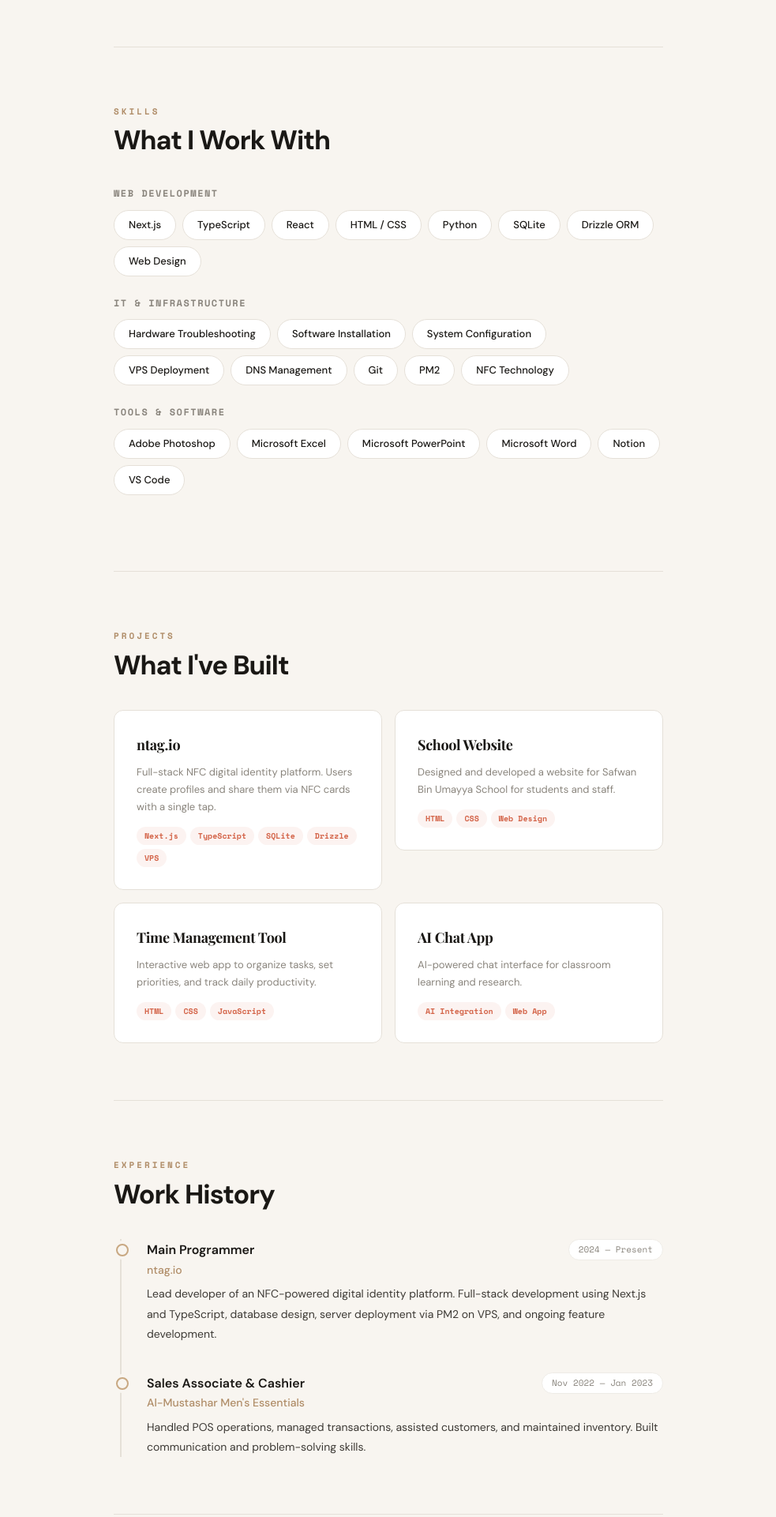
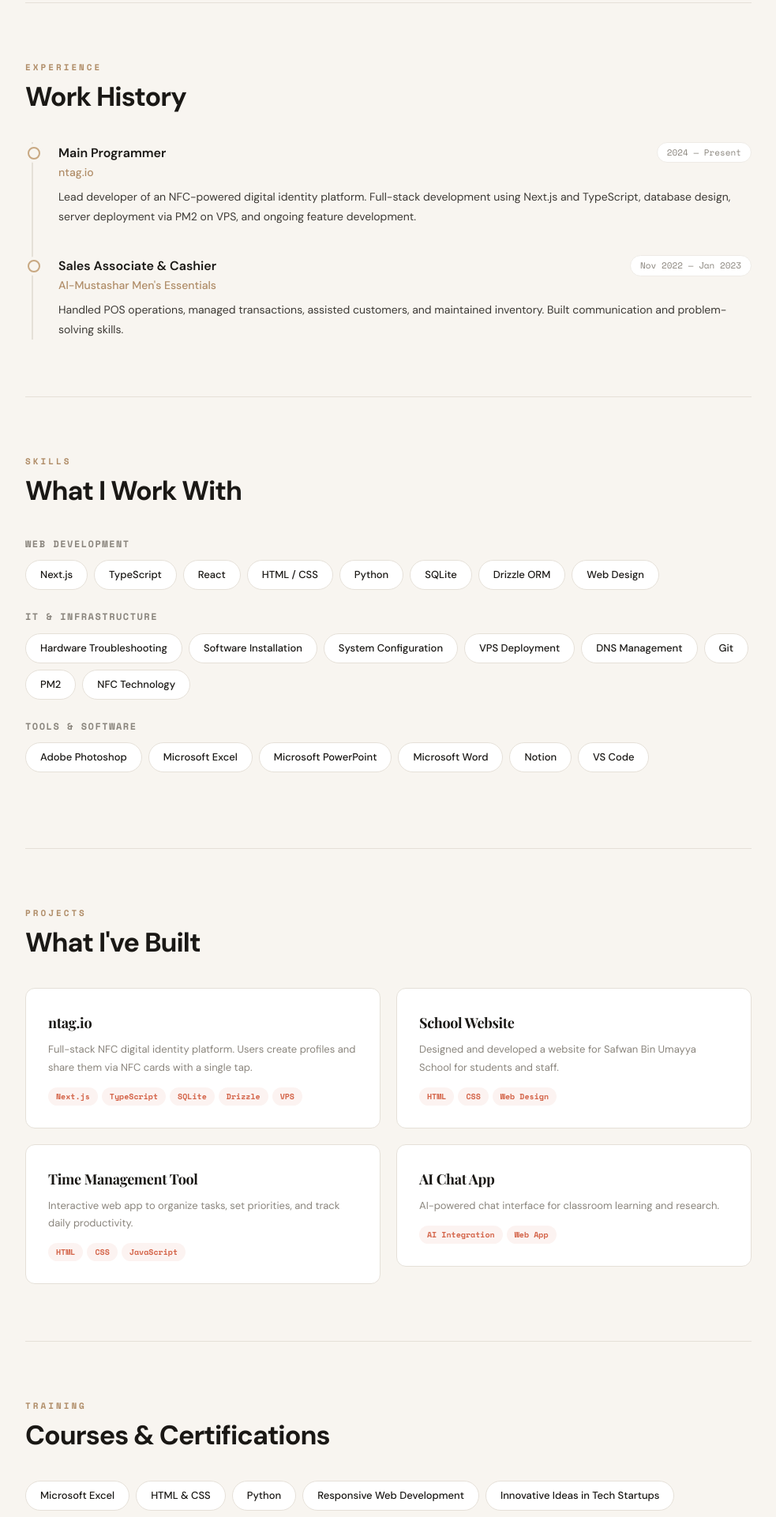
Before and after one commit to Nawaf659/nawaf659.github.io, a plain HTML site: page index.html in a window 1536 px wide. Shown: the part 616-2537 px from the top of the page at 79% size, without its empty margins (276-1259 px from the left). Drawn offline with nearby package versions, Linux system fonts and the light colour scheme.

Commit message:
fix layout

```diff
--- a/index.html
+++ b/index.html
@@ -25,8 +25,8 @@ html[dir="rtl"] body{font-family:'IBM Plex Sans Arabic','DM Sans',sans-serif}
 html[dir="rtl"] *{letter-spacing:0 !important}
 h1,h2,h3{font-family:'Playfair Display',Georgia,serif}
 html[dir="rtl"] h1,html[dir="rtl"] h2,html[dir="rtl"] h3{font-family:'IBM Plex Sans Arabic',serif}
-.page{max-width:1100px;margin:0 auto}
-.content{max-width:740px;margin:0 auto;padding:0 32px}
+.page{max-width:1200px;margin:0 auto}
+.content{max-width:960px;margin:0 auto;padding:0 40px}
 
 /* Topbar */
 .topbar{position:fixed;top:0;left:0;right:0;z-index:100;background:rgba(248,245,240,0.9);backdrop-filter:blur(16px);border-bottom:1px solid var(--border);transition:background 0.4s}
@@ -135,14 +135,14 @@ html[dir="rtl"] .lang-pill .ln{font-family:'IBM Plex Sans Arabic',serif}
 .c-icon.ph{background:rgba(34,160,90,0.08);color:#22a05a}
 .c-icon.li{background:rgba(10,102,194,0.08);color:#0a66c2}
 .c-card .c-label{font-size:11px;color:var(--muted);font-weight:600;text-transform:uppercase;letter-spacing:1px;font-family:'Space Mono',monospace}
-.c-card .c-val{font-size:13px;font-weight:500}
+.c-card .c-val{font-size:12px;font-weight:500;white-space:nowrap;overflow:hidden;text-overflow:ellipsis}
 
 footer{padding:48px 32px;text-align:center;font-size:12px;color:var(--muted);font-family:'Space Mono',monospace;border-top:1px solid var(--border)}
 
 /* CV Modal */
 .cv-overlay{display:none;position:fixed;top:0;left:0;right:0;bottom:0;background:rgba(0,0,0,0.6);z-index:200;justify-content:center;align-items:flex-start;padding:40px 20px;overflow-y:auto}
 .cv-overlay.open{display:flex}
-.cv-box{background:#fff;color:#1a1a1a;max-width:700px;width:100%;border-radius:12px;padding:48px 44px;position:relative;font-family:'DM Sans',sans-serif;line-height:1.6}
+.cv-box{background:#fff;color:#1a1a1a;max-width:700px;width:100%;border-radius:12px;padding:48px 44px;position:relative;font-family:'DM Sans',sans-serif;line-height:1.6;direction:ltr;text-align:left}
 .cv-close{position:absolute;top:16px;right:16px;width:36px;height:36px;border-radius:50%;border:1px solid #ddd;background:#fff;cursor:pointer;font-size:18px;display:flex;align-items:center;justify-content:center;color:#333}
 .cv-close:hover{background:#f5f5f5}
 .cv-actions{position:absolute;top:16px;right:64px;display:flex;gap:8px}
@@ -203,7 +203,9 @@ footer{padding:48px 32px;text-align:center;font-size:12px;color:var(--muted);fon
   .contact-row{grid-template-columns:repeat(2,1fr)}
 }
 @media(min-width:1400px){
-  .content{max-width:760px}
+  .content{max-width:1000px}
+  .hero-grid{grid-template-columns:200px 1fr;gap:56px}
+  .proj-grid{gap:20px}
 }
 </style>
 </head>
@@ -212,9 +214,9 @@ footer{padding:48px 32px;text-align:center;font-size:12px;color:var(--muted);fon
   <div class="logo">N<em>A</em></div>
   <div class="topbar-right">
     <nav class="topbar-nav">
+      <a href="#experience" data-en="Experience" data-ar="الخبرات">Experience</a>
       <a href="#skills" data-en="Skills" data-ar="المهارات">Skills</a>
       <a href="#projects" data-en="Projects" data-ar="المشاريع">Projects</a>
-      <a href="#experience" data-en="Experience" data-ar="الخبرات">Experience</a>
       <a href="#contact" data-en="Contact" data-ar="التواصل">Contact</a>
     </nav>
     <button class="lang-btn" onclick="toggleLang()">عربي</button>
@@ -224,9 +226,9 @@ footer{padding:48px 32px;text-align:center;font-size:12px;color:var(--muted);fon
 </div></div>
 
 <div class="mobile-menu" id="mob">
+  <a href="#experience" onclick="closeMenu()" data-en="Experience" data-ar="الخبرات">Experience</a>
   <a href="#skills" onclick="closeMenu()" data-en="Skills" data-ar="المهارات">Skills</a>
   <a href="#projects" onclick="closeMenu()" data-en="Projects" data-ar="المشاريع">Projects</a>
-  <a href="#experience" onclick="closeMenu()" data-en="Experience" data-ar="الخبرات">Experience</a>
   <a href="#contact" onclick="closeMenu()" data-en="Contact" data-ar="التواصل">Contact</a>
 </div>
 
@@ -342,6 +344,15 @@ footer{padding:48px 32px;text-align:center;font-size:12px;color:var(--muted);fon
   </section>
   <div class="divider"></div>
 
+  <section class="sect" id="experience">
+    <div class="rv"><div class="sect-label" data-en="Experience" data-ar="الخبرات">Experience</div><div class="sect-title" data-en="Work History" data-ar="السيرة المهنية">Work History</div></div>
+    <div class="tl rv">
+      <div class="tl-item"><div class="tl-top"><div><div class="tl-role" data-en="Main Programmer" data-ar="المبرمج الرئيسي">Main Programmer</div><div class="tl-co">ntag.io</div></div><div class="tl-date">2024 — Present</div></div><div class="tl-desc" data-en="Lead developer of an NFC-powered digital identity platform. Full-stack development using Next.js and TypeScript, database design, server deployment via PM2 on VPS, and ongoing feature development." data-ar="المطور الرئيسي لمنصة هوية رقمية تعمل بتقنية NFC. التطوير الكامل باستخدام Next.js و TypeScript، تصميم قواعد البيانات، نشر وصيانة السيرفر عبر PM2 على VPS، وتطوير الميزات الجديدة.">Lead developer of an NFC-powered digital identity platform. Full-stack development using Next.js and TypeScript, database design, server deployment via PM2 on VPS, and ongoing feature development.</div></div>
+      <div class="tl-item"><div class="tl-top"><div><div class="tl-role" data-en="Sales Associate & Cashier" data-ar="بائع وكاشير">Sales Associate & Cashier</div><div class="tl-co" data-en="Al-Mustashar Men's Essentials" data-ar="المستشار للمستلزمات الرجالية">Al-Mustashar Men's Essentials</div></div><div class="tl-date">Nov 2022 — Jan 2023</div></div><div class="tl-desc" data-en="Handled POS operations, managed transactions, assisted customers, and maintained inventory. Built communication and problem-solving skills." data-ar="إدارة نقاط البيع والمعاملات اليومية، مساعدة العملاء، والحفاظ على تنظيم المخزون. تطوير مهارات التواصل وحل المشكلات.">Handled POS operations, managed transactions, assisted customers, and maintained inventory. Built communication and problem-solving skills.</div></div>
+    </div>
+  </section>
+  <div class="divider"></div>
+
   <section class="sect" id="skills">
     <div class="rv"><div class="sect-label" data-en="Skills" data-ar="المهارات">Skills</div><div class="sect-title" data-en="What I Work With" data-ar="الأدوات والتقنيات">What I Work With</div></div>
     <div class="rv skills-group"><div class="skills-group-label" data-en="Web Development" data-ar="تطوير المواقع">Web Development</div><div class="tags"><span class="tag">Next.js</span><span class="tag">TypeScript</span><span class="tag">React</span><span class="tag">HTML / CSS</span><span class="tag">Python</span><span class="tag">SQLite</span><span class="tag">Drizzle ORM</span><span class="tag">Web Design</span></div></div>
@@ -357,15 +368,6 @@ footer{padding:48px 32px;text-align:center;font-size:12px;color:var(--muted);fon
       <div class="rv"><div class="proj"><div class="proj-name" data-en="School Website" data-ar="موقع المدرسة">School Website</div><div class="proj-desc" data-en="Designed and developed a website for Safwan Bin Umayya School for students and staff." data-ar="تصميم وتطوير موقع إلكتروني لمدرسة صفوان بن أمية للطلاب والموظفين.">Designed and developed a website for Safwan Bin Umayya School for students and staff.</div><div class="proj-tech"><span>HTML</span><span>CSS</span><span>Web Design</span></div></div></div>
       <div class="rv"><div class="proj"><div class="proj-name" data-en="Time Management Tool" data-ar="أداة إدارة الوقت">Time Management Tool</div><div class="proj-desc" data-en="Interactive web app to organize tasks, set priorities, and track daily productivity." data-ar="تطبيق ويب تفاعلي لتنظيم المهام وتحديد الأولويات ومتابعة الإنتاجية.">Interactive web app to organize tasks, set priorities, and track daily productivity.</div><div class="proj-tech"><span>HTML</span><span>CSS</span><span>JavaScript</span></div></div></div>
       <div class="rv"><div class="proj"><div class="proj-name" data-en="AI Chat App" data-ar="تطبيق محادثة ذكاء اصطناعي">AI Chat App</div><div class="proj-desc" data-en="AI-powered chat interface for classroom learning and research." data-ar="واجهة محادثة بالذكاء الاصطناعي للتعلم والبحث الصفي.">AI-powered chat interface for classroom learning and research.</div><div class="proj-tech"><span>AI Integration</span><span>Web App</span></div></div></div>
-    </div>
-  </section>
-  <div class="divider"></div>
-
-  <section class="sect" id="experience">
-    <div class="rv"><div class="sect-label" data-en="Experience" data-ar="الخبرات">Experience</div><div class="sect-title" data-en="Work History" data-ar="السيرة المهنية">Work History</div></div>
-    <div class="tl rv">
-      <div class="tl-item"><div class="tl-top"><div><div class="tl-role" data-en="Main Programmer" data-ar="المبرمج الرئيسي">Main Programmer</div><div class="tl-co">ntag.io</div></div><div class="tl-date">2024 — Present</div></div><div class="tl-desc" data-en="Lead developer of an NFC-powered digital identity platform. Full-stack development using Next.js and TypeScript, database design, server deployment via PM2 on VPS, and ongoing feature development." data-ar="المطور الرئيسي لمنصة هوية رقمية تعمل بتقنية NFC. التطوير الكامل باستخدام Next.js و TypeScript، تصميم قواعد البيانات، نشر وصيانة السيرفر عبر PM2 على VPS، وتطوير الميزات الجديدة.">Lead developer of an NFC-powered digital identity platform. Full-stack development using Next.js and TypeScript, database design, server deployment via PM2 on VPS, and ongoing feature development.</div></div>
-      <div class="tl-item"><div class="tl-top"><div><div class="tl-role" data-en="Sales Associate & Cashier" data-ar="بائع وكاشير">Sales Associate & Cashier</div><div class="tl-co" data-en="Al-Mustashar Men's Essentials" data-ar="المستشار للمستلزمات الرجالية">Al-Mustashar Men's Essentials</div></div><div class="tl-date">Nov 2022 — Jan 2023</div></div><div class="tl-desc" data-en="Handled POS operations, managed transactions, assisted customers, and maintained inventory. Built communication and problem-solving skills." data-ar="إدارة نقاط البيع والمعاملات اليومية، مساعدة العملاء، والحفاظ على تنظيم المخزون. تطوير مهارات التواصل وحل المشكلات.">Handled POS operations, managed transactions, assisted customers, and maintained inventory. Built communication and problem-solving skills.</div></div>
     </div>
   </section>
   <div class="divider"></div>
```
